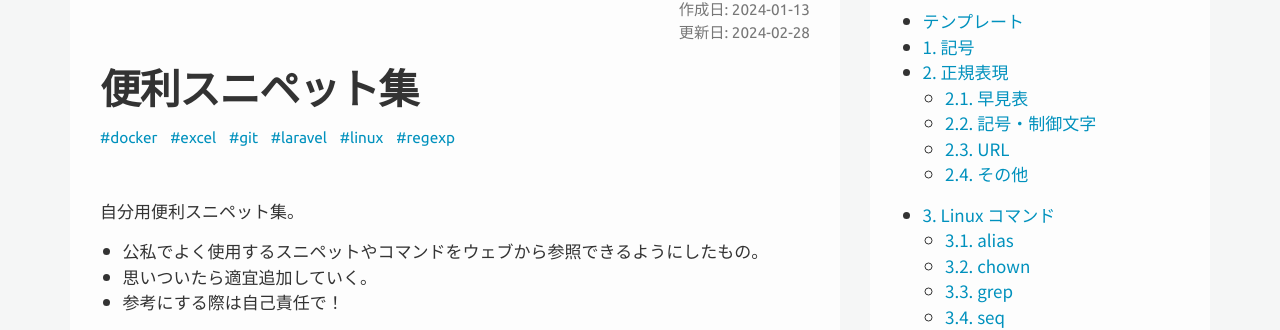
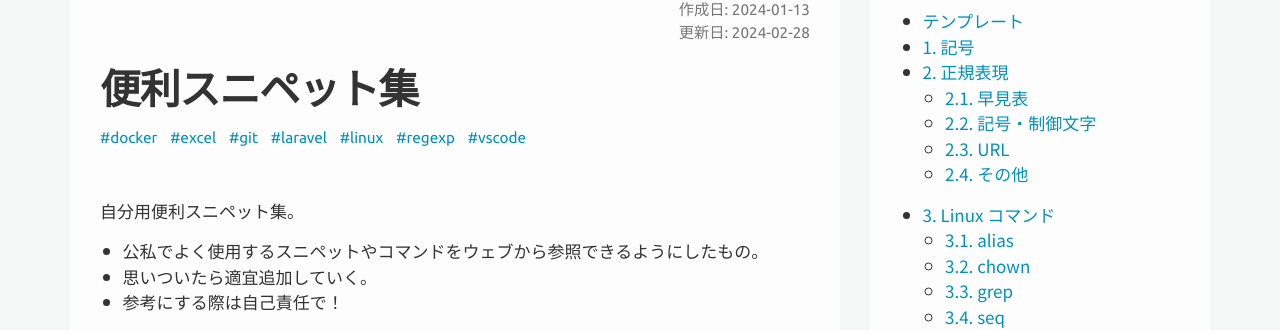
Before and after one commit to kenkenpa198/kems-clew.net, a Jekyll site: the page built from docs/_posts/2024-01-13-my-snippets.md, in a window 1280 px wide and 900 px high. Shown: the part 187-517 px from the top of the window. Built offline with Jekyll 4.4.1, drawn with Linux system fonts in a browser that asks for light colours; nearby versions of some CDN libraries.

Commit message:
[update]small changed

````diff
--- a/docs/_posts/2024-01-13-my-snippets.md
+++ b/docs/_posts/2024-01-13-my-snippets.md
@@ -12,6 +12,7 @@
   - laravel
   - linux
   - regexp
+  - vscode
 date: 2024-01-13
 lastmod: 2024-02-28
 ---
@@ -947,6 +948,13 @@
 
   - [Excel ドキュメントを書く時の定石集 - Neo's World](https://neos21.net/tech/business-communication/excel-best-practices.html)
 
+- ファイル名を表示する
+
+```c
+
+```
+
+
 ## 10. その他
 
 ### 10.1. example.com
````
